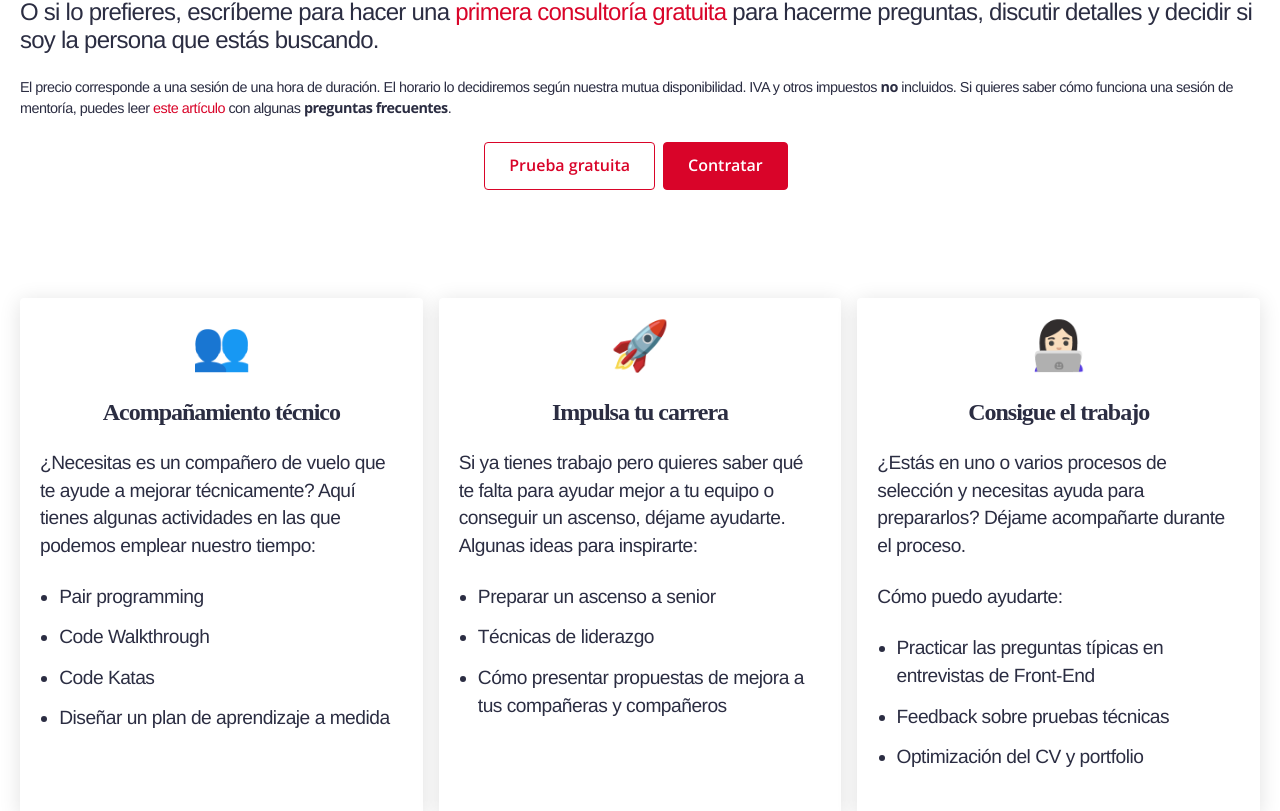
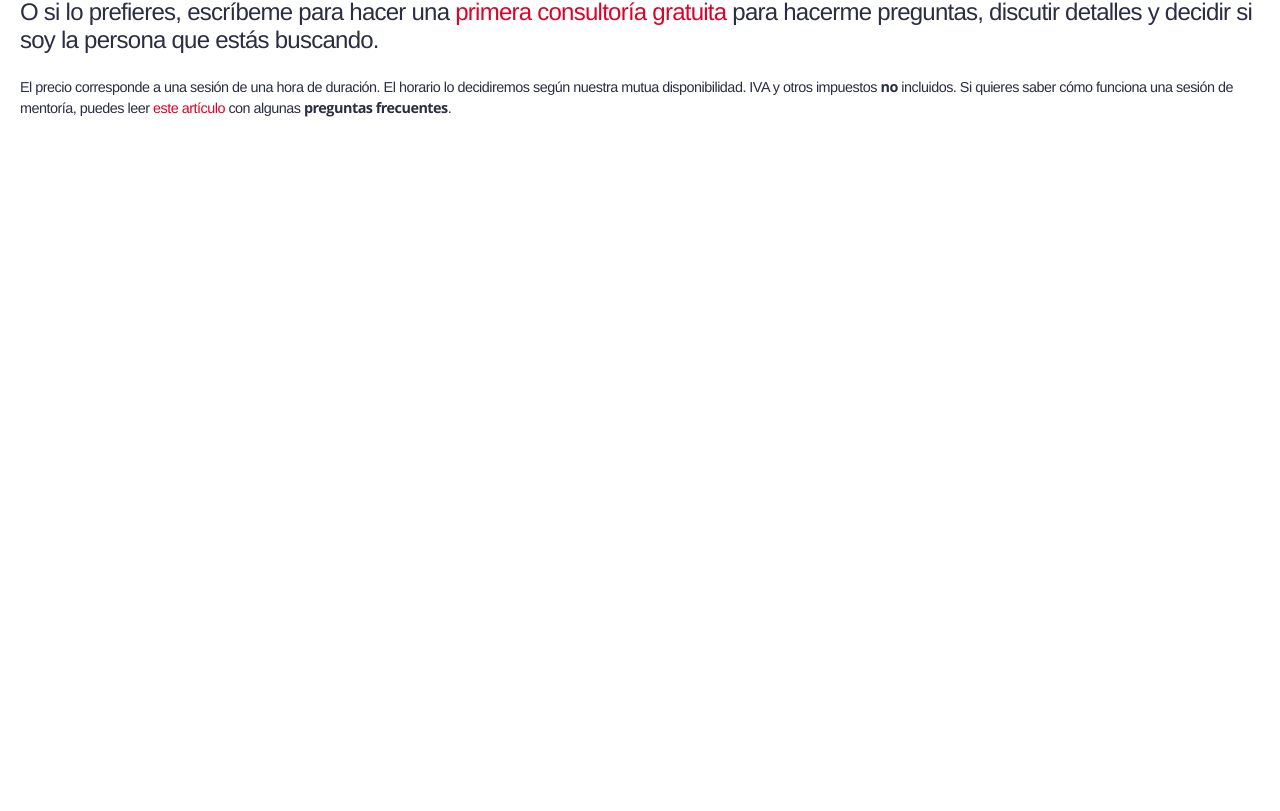
Before and after one commit to vab1997/delacruz.dev, a Next.js app: page /mentoring in a window 1280 px wide. Shown: the part 1213-2024 px from the top of the page. Built offline with nearby package versions, Linux system fonts and the light colour scheme; a web font is replaced by a local one.

Commit message:
Add calendly widget

```diff
--- a/components/mentoring-pricing.js
+++ b/components/mentoring-pricing.js
@@ -1,5 +1,4 @@
 import css from "styled-jsx/css";
-import Button from "./button";
 import Section from "./section";
 
 function MentoringPricing() {
@@ -28,14 +27,8 @@ function MentoringPricing() {
             </a>{" "}
             con algunas <strong>preguntas frecuentes</strong>.
           </p>
-          <div>
-            <Button title="Solicita una sesión gratuita" data-tracking="free-session-cta" outlined href="/contact">
-              Prueba gratuita
-            </Button>
-            <Button title="Contratar" data-tracking="hire-cta" href="/contact">
-              Contratar
-            </Button>
-          </div>
+          <div className="calendly-inline-widget" data-url="https://calendly.com/danidelacruz/mentoring" style={{ minWidth: '320px', height: '630px' }}></div>
+          <script type="text/javascript" src="https://assets.calendly.com/assets/external/widget.js"></script>
         </div>
       </Section>
       <style jsx>{styles}</style>
```
